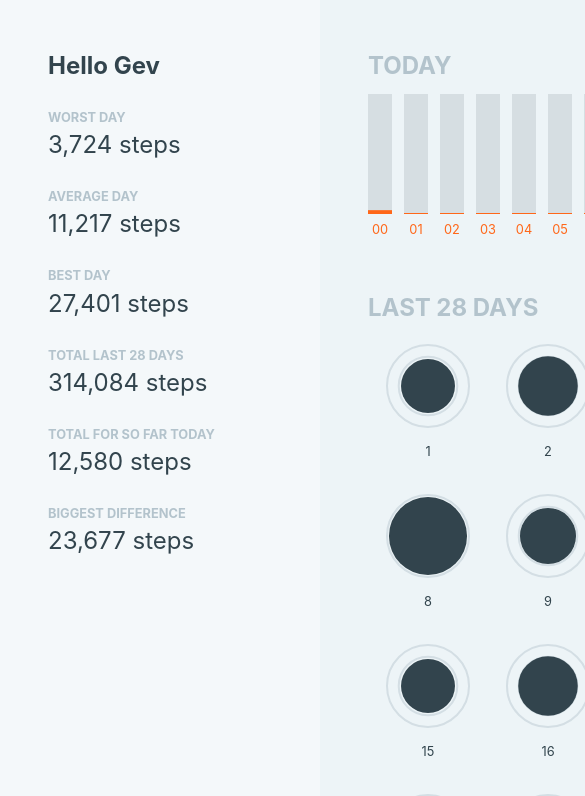
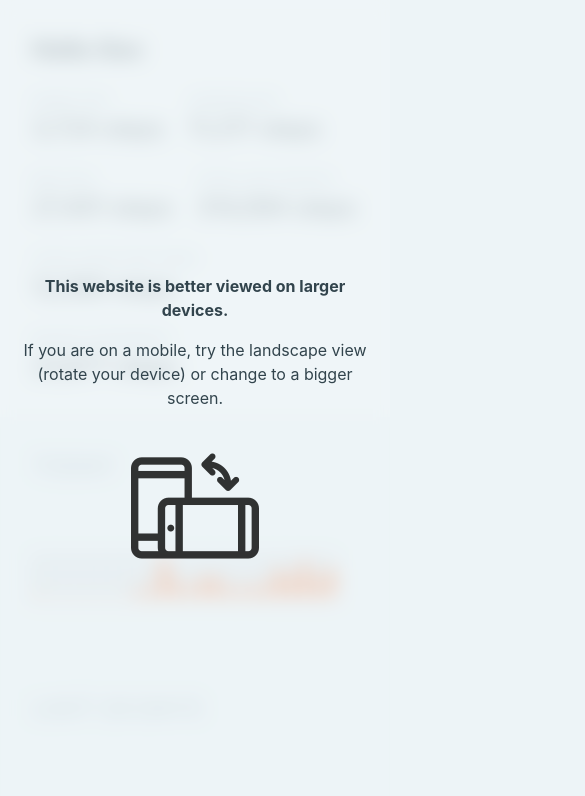
Before and after one commit to gervais-amoah/step_counter, a plain HTML site: page index.html in a window 390 px wide. Shown: the top 796 px of the page, 585 px wide, since content can reach past the window. Drawn offline with Linux system fonts and the light colour scheme; a web font is replaced by a local one.

Commit message:
Responsive style

```diff
--- /dev/null
+++ b/assets/scss/_alert.scss
@@ -0,0 +1,42 @@
+.blur-div {
+  position: fixed;
+  top: 0;
+  left: 0;
+  width: 100%;
+  height: 100%;
+  padding: 1rem;
+  background-color: var(--background-main-o8);
+  backdrop-filter: blur(10px);
+  z-index: 999;
+  display: none;
+
+  @media (max-width: $breakpoint-medium) {
+    display: flex;
+    justify-content: center;
+    align-items: center;
+    flex-direction: column;
+  }
+
+  p {
+    text-align: center;
+  }
+
+  &--text {
+    &-bg {
+      font-size: var(--font-size-xlarge);
+      font-weight: bold;
+    }
+    &-sm {
+      font-size: var(--font-size-medium);
+      font-weight: normal;
+      margin-top: var(--spacing-small);
+    }
+  }
+
+  &--icon {
+    display: inline-block;
+    width: 8rem;
+    margin-top: var(--spacing-medium);
+    opacity: 0.8;
+  }
+}
--- a/assets/scss/_style.scss
+++ b/assets/scss/_style.scss
@@ -1,24 +1,17 @@
 :root {
-  /* Breakpoints */
-  --breakpoint-small: 480px;
-  --breakpoint-medium: 768px;
-  --breakpoint-large: 992px;
-  --breakpoint-xlarge: 1200px;
-
   /* Spacing */
   --spacing-small: 1rem;
   --spacing-medium: 2rem;
   --spacing-large: 3rem;
-  --spacing-xlarge: 4rem;
 
   /* Font sizes */
   --font-size-small: 0.8rem;
   --font-size-medium: 1rem;
-  --font-size-large: 1.2rem;
-  --font-size-xlarge: 1.5rem;
+  --font-size-large: 1.5rem;
 
   /* Colors */
   --background-main: #edf4f7;
+  --background-main-o8: rgba(237, 244, 247, 0.7);
   --background-side: #f4f8fa;
   --primary-blue: #32444d;
   --secondary-blue: #b3c3cc;
@@ -26,6 +19,11 @@
   --primary-orange: #ff6719;
   --secondary-orange: #ffaa80;
 }
+
+/* Breakpoints */
+$breakpoint-medium: 768px;
+$breakpoint-large: 992px;
+$breakpoint-xlarge: 1200px;
 
 body {
   font-family: "Inter", sans-serif;
@@ -38,11 +36,30 @@ body {
 
   display: grid;
   grid-template-columns: 320px 1fr;
+
+  @media screen and (min-width: $breakpoint-xlarge) {
+    display: flex;
+    justify-content: center;
+  }
+
+  @media screen and (max-width: $breakpoint-large) {
+    display: block;
+    --spacing-large: 2rem;
+  }
 }
 
 nav {
   background-color: var(--background-side);
   padding: var(--spacing-large);
+}
+
+.nav-info {
+  @media screen and (max-width: $breakpoint-large) {
+    --spacing-small: 1.5rem;
+    display: flex;
+    flex-wrap: wrap;
+    gap: 0 var(--spacing-small);
+  }
 }
 
 main {
@@ -51,7 +68,7 @@ main {
 
 h1,
 .heading-1 {
-  font-size: var(--font-size-xlarge);
+  font-size: var(--font-size-large);
   font-weight: 700;
   margin-top: 0;
 }
@@ -61,14 +78,30 @@ h2 {
   font-size: var(--font-size-small);
   font-weight: 700;
   text-transform: uppercase;
-  margin-top: var(--font-size-xlarge);
+  margin-top: var(--font-size-large);
 }
 
 p {
-  font-size: var(--font-size-xlarge);
+  font-size: var(--font-size-large);
 }
 
 // SVG STYLE
+
+.today,
+.month {
+  width: 100%;
+  @media screen and (max-width: $breakpoint-large) {
+    width: 98%;
+  }
+}
+
+.today {
+  height: 200px;
+}
+
+.month {
+  height: 600px;
+}
 
 rect {
   transition: fill 0.2s ease-in;
--- a/assets/scss/main.scss
+++ b/assets/scss/main.scss
@@ -1,3 +1,4 @@
 @import "./base";
 @import "./fonts";
 @import "./style";
+@import "./alert";
--- a/index.html
+++ b/index.html
@@ -10,35 +10,64 @@
   <body>
     <nav>
       <h1 class="heading-1">Hello Gev</h1>
-
+      <div class="nav-info">
+        <div class="nav-infoWrapper">
           <h2>Worst Day</h2>
           <p class="worst-day">---- steps</p>
+        </div>
 
+        <div class="nav-infoWrapper">
           <h2>Average Day</h2>
           <p class="average-day">---- steps</p>
+        </div>
 
+        <div class="nav-infoWrapper">
           <h2>Best Day</h2>
           <p class="best-day">---- steps</p>
+        </div>
 
+        <div class="nav-infoWrapper">
           <h2>Total last 28 days</h2>
           <p class="total-month">---- steps</p>
+        </div>
 
+        <div class="nav-infoWrapper">
           <h2>Total for so far today</h2>
           <p class="total-day">---- steps</p>
+        </div>
 
+        <div class="nav-infoWrapper">
           <h2>Biggest difference</h2>
           <p class="difference">---- steps</p>
+        </div>
+      </div>
     </nav>
 
     <main>
       <h2 class="heading-1">Today</h2>
 
-      <svg width="900" height="200" class="today"></svg>
+      <svg viewBox="0 0 900 200" class="today"></svg>
 
       <h2 class="heading-1">Last 28 days</h2>
 
-      <svg width="900" height="600" class="month"></svg>
+      <svg viewBox="0 0 900 600" class="month"></svg>
     </main>
+
+    <!-- HIDE CONTENT WHEN SMALL SCREEN -->
+    <div class="blur-div">
+      <p class="blur-div--text-bg">
+        This website is better viewed on larger devices.
+      </p>
+      <p class="blur-div--text-sm">
+        If you are on a mobile, try the landscape view (rotate your device) or
+        change to a bigger screen.
+      </p>
+      <img
+        src="./assets/images/rotate_icon.png"
+        class="blur-div--icon"
+        alt="rotation icon"
+      />
+    </div>
 
     <script src="./assets/js/d3.min.js"></script>
     <script src="./assets/js/data.js"></script>
```
Also changed, not shown: assets/css/main.css, assets/images/rotate_icon.png (added). Lines whose indentation alone changed are shown as unchanged.
